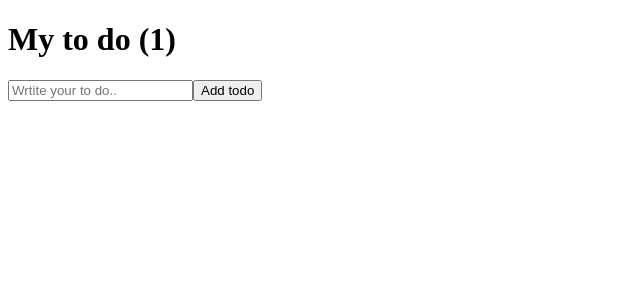
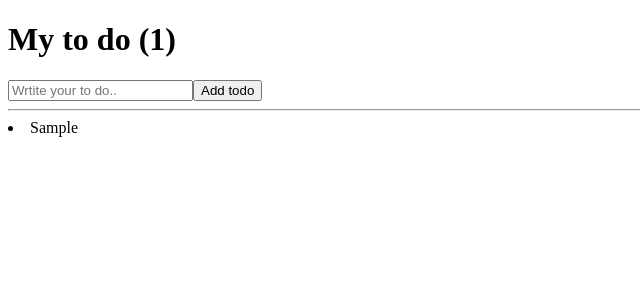
Before and after one commit to bryanho0470/reactjs, a React (Create React App) app in the folder react-for-beginer/: page / in a window 1280 px wide. Both pictures are taken after typing "Sample" into the empty fields and a click on the button "Add todo". Shown: the top 300 px of the page, without its empty margins (0-640 px from the left). Built offline with nearby package versions, Linux system fonts and the light colour scheme.

Commit message:
display through li

```diff
--- a/react-for-beginer/src/App.js
+++ b/react-for-beginer/src/App.js
@@ -24,6 +24,8 @@ function App() {
         />
         <button>Add todo</button>
       </form>
+      <hr />
+      {toDos.map((item, index) => ( <li key={index}>{item}</li>))}
     </div>
   );
 }
```
